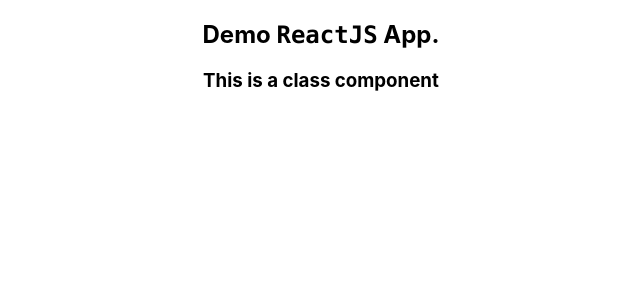
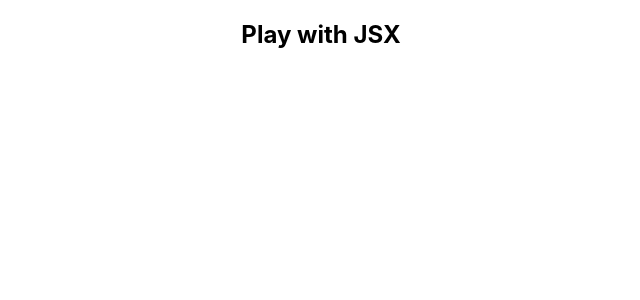
Before and after one commit to frizio/demo-react-app, a React (Create React App) app: page / in a window 1280 px wide. Shown: the top 300 px of the page, without its empty margins (319-959 px from the left). Built offline with nearby package versions, Linux system fonts and the light colour scheme.

Commit message:
Play with JSX

```diff
--- a/src/App.js
+++ b/src/App.js
@@ -2,13 +2,15 @@
 import './App.css';
 import Greet from './components/Greet';
 import Welcome from './components/Welcome';
+import Hello from './components/Hello';
 
 class App extends Component {
   render() {
     return (
       <div className="App">
-        <Greet/>
-        <Welcome/>
+        {/* <Greet/> */}
+        {/*<Welcome/>*/}
+        <Hello/>
       </div>
     );
   }
--- /dev/null
+++ b/src/components/Hello.js
@@ -0,0 +1,13 @@
+import React from 'react';
+
+const Hello = () => {
+
+  return (
+    <div id='hello' className='dummyClass'>
+      <h2>Play with JSX </h2>
+    </div>
+  )
+
+}
+
+export default Hello;
```
